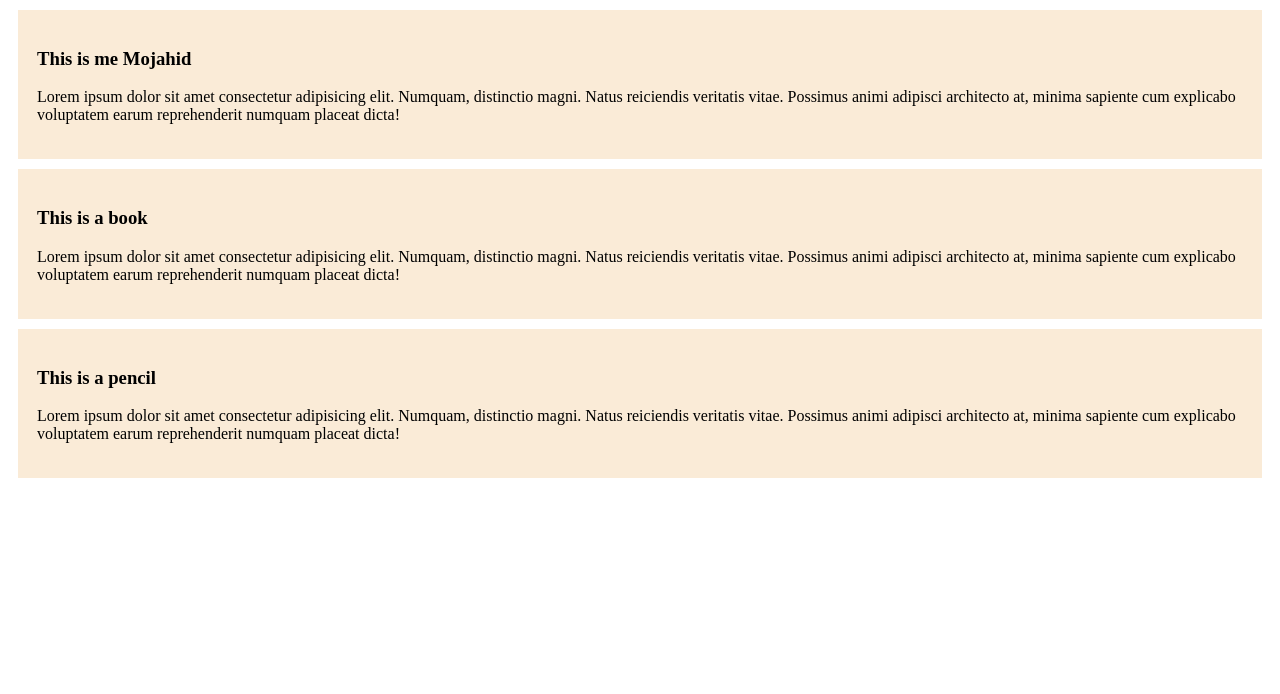
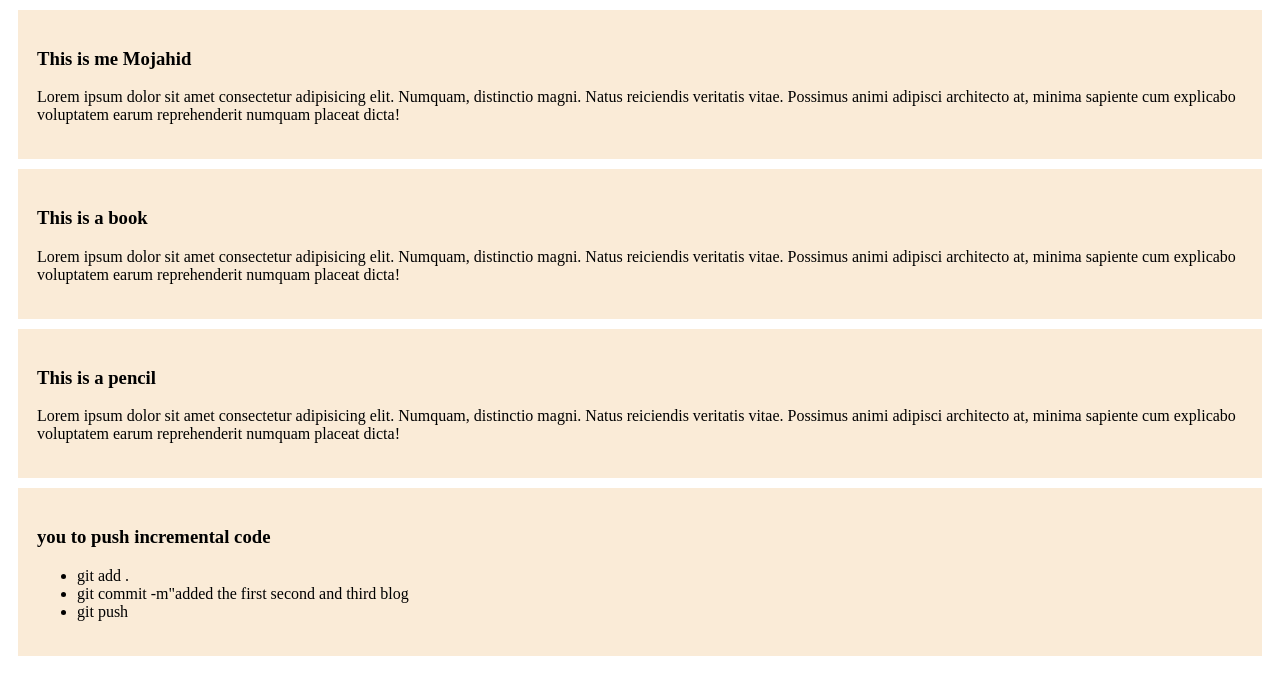
Before and after one commit to MK33-24/mojahid-website, a plain HTML site: page mojahid.html in a window 1280 px wide. Drawn offline with Linux system fonts and the light colour scheme.

Commit message:
added the list

```diff
--- a/mojahid.html
+++ b/mojahid.html
@@ -19,5 +19,13 @@
         <h3>This is a pencil</h3>
         <p>Lorem ipsum dolor sit amet consectetur adipisicing elit. Numquam, distinctio magni. Natus reiciendis veritatis vitae. Possimus animi adipisci architecto at, minima sapiente cum explicabo voluptatem earum reprehenderit numquam placeat dicta!</p>
     </div>
+    <div>
+        <h3>you to push incremental code</h3>
+        <ul>
+            <li>git add .</li>
+            <li>git commit -m"added the first second and third blog</li>
+            <li>git push</li>
+        </ul>
+    </div>
 </body>
 </html>
```
